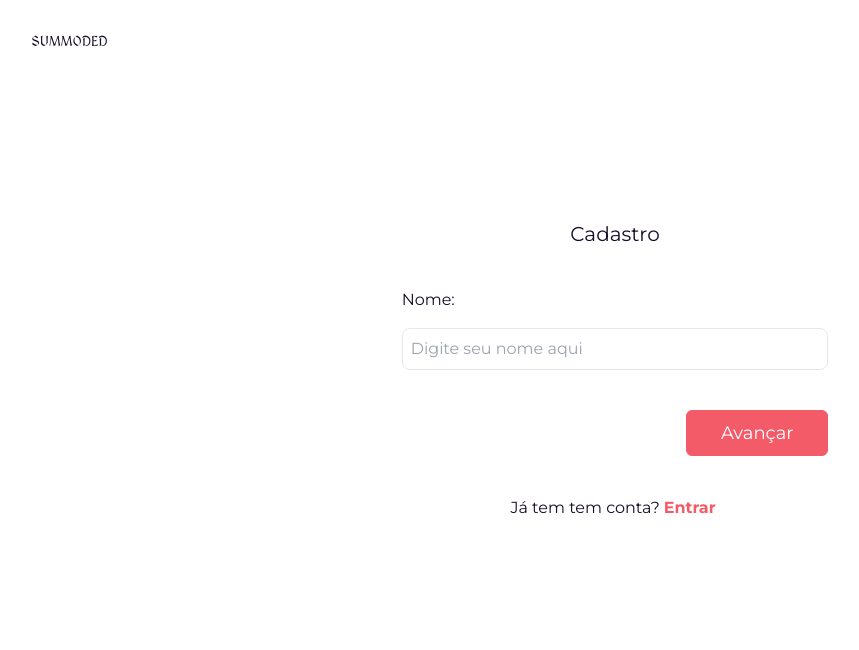
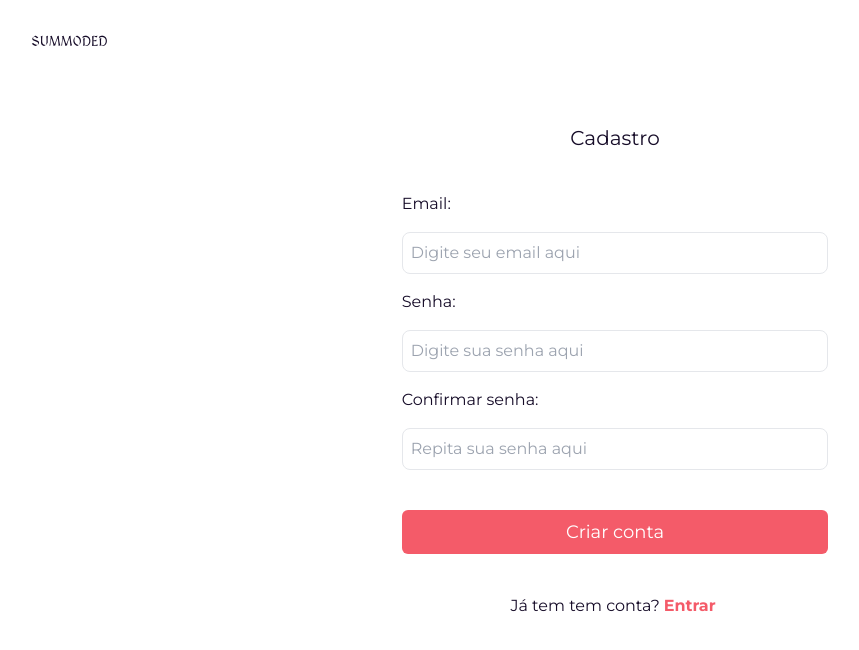
Before and after one commit to JoaoLucasLourenco/summoned, a Next.js app in the folder frontend/: page /register in a window 1280 px wide. Shown: the top 650 px of the page, without its empty margins (25-884 px from the left). Built offline with nearby package versions, Linux system fonts and the light colour scheme.

Commit message:
refact: delete pagination on singup form

```diff
--- a/frontend/src/app/globals.css
+++ b/frontend/src/app/globals.css
@@ -30,7 +30,6 @@
     flex-col
     items-center
     justify-between
-    py-24
 }
 .div-singInUp{
     @apply flex
--- a/frontend/src/components/login/singinForm.tsx
+++ b/frontend/src/components/login/singinForm.tsx
@@ -1,13 +1,10 @@
 'use client';
 import { useState } from "react";
-import { useRouter } from "next/navigation";
-import { useForceUpdate } from "framer-motion";
 import { useForm } from "react-hook-form";
 export default function SingInForm(){
     const {register} = useForm();
     const [email, setEmail] = useState('');
     const [senha, setSenha] = useState('');
-    const router = useRouter();
     return(
         <main className="
         main-singInUp
--- a/frontend/src/components/register/singupForm.tsx
+++ b/frontend/src/components/register/singupForm.tsx
@@ -1,19 +1,10 @@
 'use client';
-import { useRouter } from "next/navigation";
-import { usePagination } from "@/hooks/usePagination";
-import { useForm } from "react-hook-form";
+import { useRef, useState } from "react";
 
 export default function SingUpForm(){
-    const {register, handleSubmit} = useForm();
-    const router = useRouter();
-    const {indice,
-        proximo,
-        atualStep,
-        anterior} = usePagination();
-
-    function handleSingup(data:any):any{
-
-    }
+    const email = useRef<HTMLInputElement>(null);
+    const senha = useRef<HTMLInputElement>(null);
+    const confirmaSenha = useRef<HTMLInputElement>(null);
     return(
         <main className="
         main-singInUp
@@ -35,41 +26,47 @@ export default function SingUpForm(){
             ">
 
 
-                <label htmlFor={atualStep.name}>{atualStep.nome}: </label>
+
+                <label htmlFor={'email'}>Email: </label>
                 <input
                 className="
                 textInput-singInUp
                 "
-                type={atualStep.tipo}
-                id={atualStep.name}
-                value={atualStep.value}
-                placeholder={atualStep.placeholder}
-                onChange={(e)=>atualStep.setState(e.target.value)}
+                ref={email}
+                type='email'
+                id='email'
+                placeholder='Digite seu email aqui'
                 />
 
-                {
-                    indice?
-                    <button
-                    type="button"
-                    className="
-                    button-singUp-back
-                    "
-                    onClick={()=>{anterior();}}
-                    >
-                        Voltar
-                    </button>:
-                    <>  </>
-                }
+                <label htmlFor={'senha'}>Senha: </label>
+                <input
+                className="
+                textInput-singInUp
+                "
+                ref={senha}
+                type='password'
+                id='senha'
+                placeholder='Digite sua senha aqui'
+                />
 
+                <label htmlFor={'confirma-senha'}>Confirmar senha: </label>
+                <input
+                className="
+                textInput-singInUp
+                "
+                ref={senha}
+                type='password'
+                id='confirma-senha'
+                placeholder='Repita sua senha aqui'
+                />
 
                 <button
-                type='button'
+                type='submit'
                 className="
-                button-singUp-next
+                button-singIn
                 "
-                onClick={()=>{proximo();}}
                 >
-                    {atualStep.nome!=='Confirmar senha'?'Avançar':'Criar conta'}
+                    Criar conta
                 </button>
 
             </form>
--- a/frontend/src/hooks/usePagination.ts
+++ /dev/null
@@ -1,68 +0,0 @@
-import { useState } from "react";
-
-export function usePagination () : any {
-
-    const [email, setEmail] = useState('');
-    const [senha, setSenha] = useState('');
-    const [confirmaSenha, setConfirmaSenha] = useState('');
-    const [nome, setNome] = useState('');
-    const [indice, setIndice] = useState(0);
-    const pagination = [
-        {
-            id : 1,
-            name:'name',
-            nome : 'Nome',
-            placeholder: 'Digite seu nome aqui',
-            tipo:'text',
-            value:nome,
-            setState:setNome
-        },
-        {
-            id : 2,
-            name:'email',
-            nome : 'Email',
-            placeholder: 'Digite seu email aqui',
-            tipo:'email',
-            value:email,
-            setState:setEmail
-        },
-        {
-            id : 3,
-            name:'senha',
-            nome : 'Senha',
-            placeholder: 'Digite sua senha aqui',
-            tipo:'password',
-            value:senha,
-            setState:setSenha
-        },
-        {
-            id : 4,
-            name:'confirmar senha',
-            nome : 'Confirmar senha',
-            placeholder: 'Confirme sua senha',
-            tipo:'password',
-            value:confirmaSenha,
-            setState:setConfirmaSenha
-        }
-    ];
-
-    const proximo = () =>{
-        if(indice<pagination.length-1){;
-            setIndice(indice+1);
-        }
-    };
-
-    const anterior = () =>{
-        if(indice>0){
-            setIndice(indice-1);
-        }
-    };
-    const atualStep = pagination[indice];
-
-    return {indice,
-        proximo,
-        atualStep,
-        anterior
-    }
-    ;
-}
```
